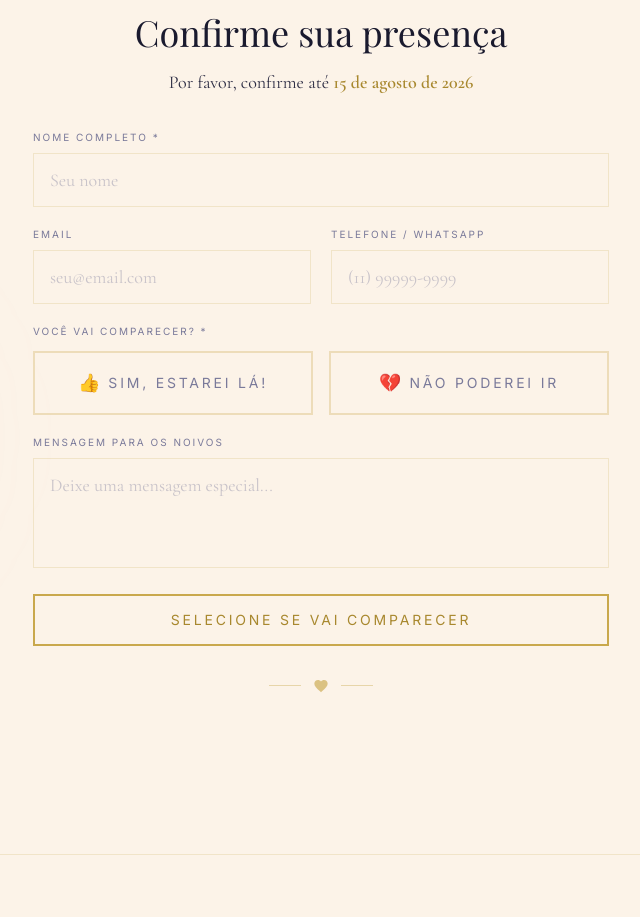
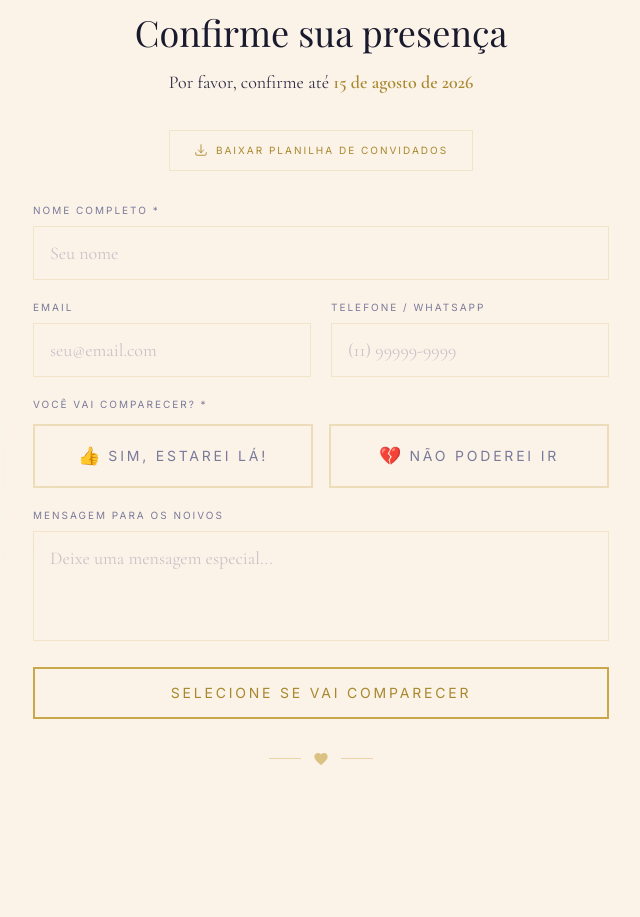
Before and after one commit to josephclan22-eng/-convite-casamento, a React (Vite) app: page / in a window 1280 px wide. Shown: the part 6841-7758 px from the top of the page, without its empty margins (319-959 px from the left). Built offline with nearby package versions, Linux system fonts and the light colour scheme; no server answers; the HTML template or start-up script is replaced by a standard one; a web font is replaced by a local one.

Commit message:
Add always-visible download button with user feedback

```diff
--- a/src/components/Rsvp.tsx
+++ b/src/components/Rsvp.tsx
@@ -42,7 +42,8 @@ export default function Rsvp() {
   }
 
   const handleDownload = async () => {
-    await downloadGuestList()
+    const ok = await downloadGuestList()
+    if (!ok) alert("Nenhum convidado cadastrado para download.")
   }
 
   const reset = () => {
@@ -88,7 +89,7 @@ export default function Rsvp() {
             Baixar Planilha de Convidados
           </button>
 
-          <div className="mt-12">
+          <div className="mt-12 flex flex-col items-center gap-4">
             <a
               href="#"
               onClick={(e) => { e.preventDefault(); reset() }}
@@ -121,6 +122,18 @@ export default function Rsvp() {
         <p className="font-garamond text-ink-light text-lg leading-relaxed mb-8 max-w-lg mx-auto">
           Por favor, confirme até <strong className="text-gold-dark">15 de agosto de 2026</strong>
         </p>
+
+        <div className="mb-8 text-center">
+          <button
+            onClick={handleDownload}
+            className="inline-flex items-center gap-2 px-6 py-3 border border-gold/20 text-gold-dark font-sans text-[10px] tracking-[0.2em] uppercase transition-all duration-300 hover:bg-gold/10"
+          >
+            <svg className="w-3.5 h-3.5" fill="none" viewBox="0 0 24 24" stroke="currentColor">
+              <path strokeLinecap="round" strokeLinejoin="round" strokeWidth={1.5} d="M3 16.5v2.25A2.25 2.25 0 005.25 21h13.5A2.25 2.25 0 0021 18.75V16.5M16.5 12L12 16.5m0 0L7.5 12m4.5 4.5V3" />
+            </svg>
+            Baixar Planilha de Convidados
+          </button>
+        </div>
 
         <form onSubmit={handleSubmit} className="space-y-5 text-left animate-fade-in-up">
           <div>
```
